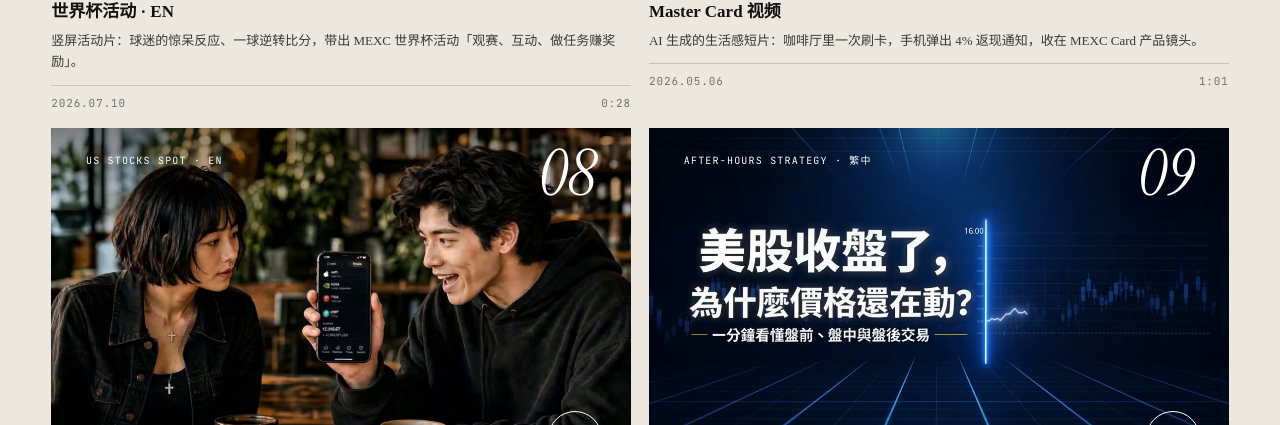
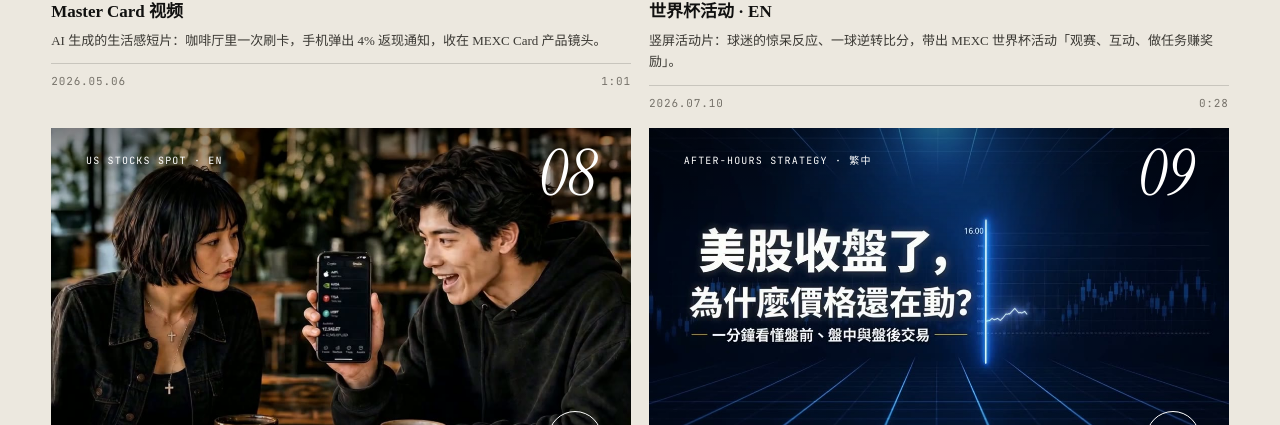
Before and after one commit to leeeeeeeeeerichileeeeeeeeee/video-works, a plain HTML site: page index.html in a window 1280 px wide. Shown: the part 4039-4464 px from the top of the page. Drawn offline with Linux system fonts and the light colour scheme.

```diff
--- a/index.html
+++ b/index.html
@@ -395,7 +395,7 @@ $('#sel').innerHTML = TOP.map((w,i)=>`
     </div>
   </article>`).join('');
 /* watch */
-const WATCH_ORDER=['team','arena','ai2','ai1','wc','mc','us-en','us-tw','us-vi','ah-tw','mc-tw','grid','copy','pre','swap'];
+const WATCH_ORDER=['team','arena','ai2','ai1','mc','wc','us-en','us-tw','us-vi','ah-tw','mc-tw','grid','copy','pre','swap'];
 const ALLPLAY = WORKS.filter(w=>w.url);
 const TOPIDS = TOP.map(t=>t.ref);
 const LANG_GROUPS={'us-en':['us-en','us-tw','us-vi'], 'ah-tw':['ah-tw','ah-en']};
```
